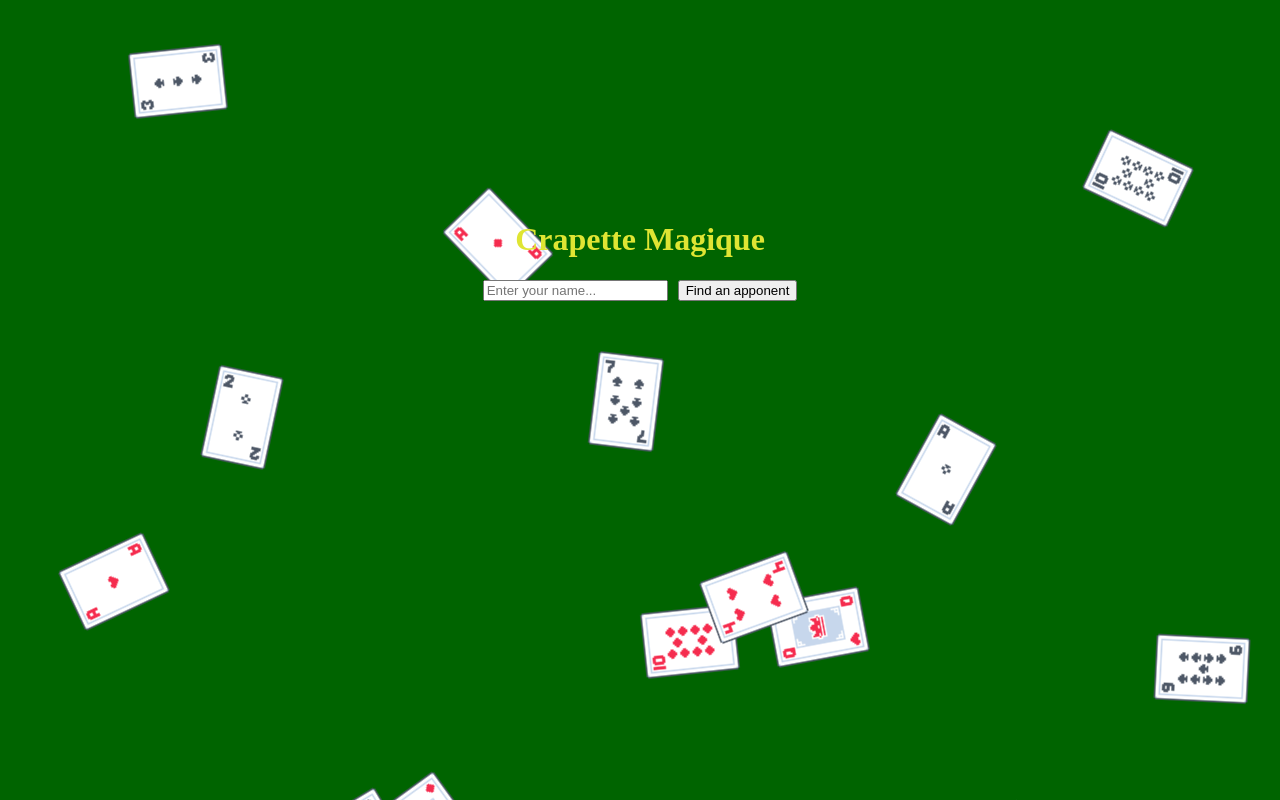
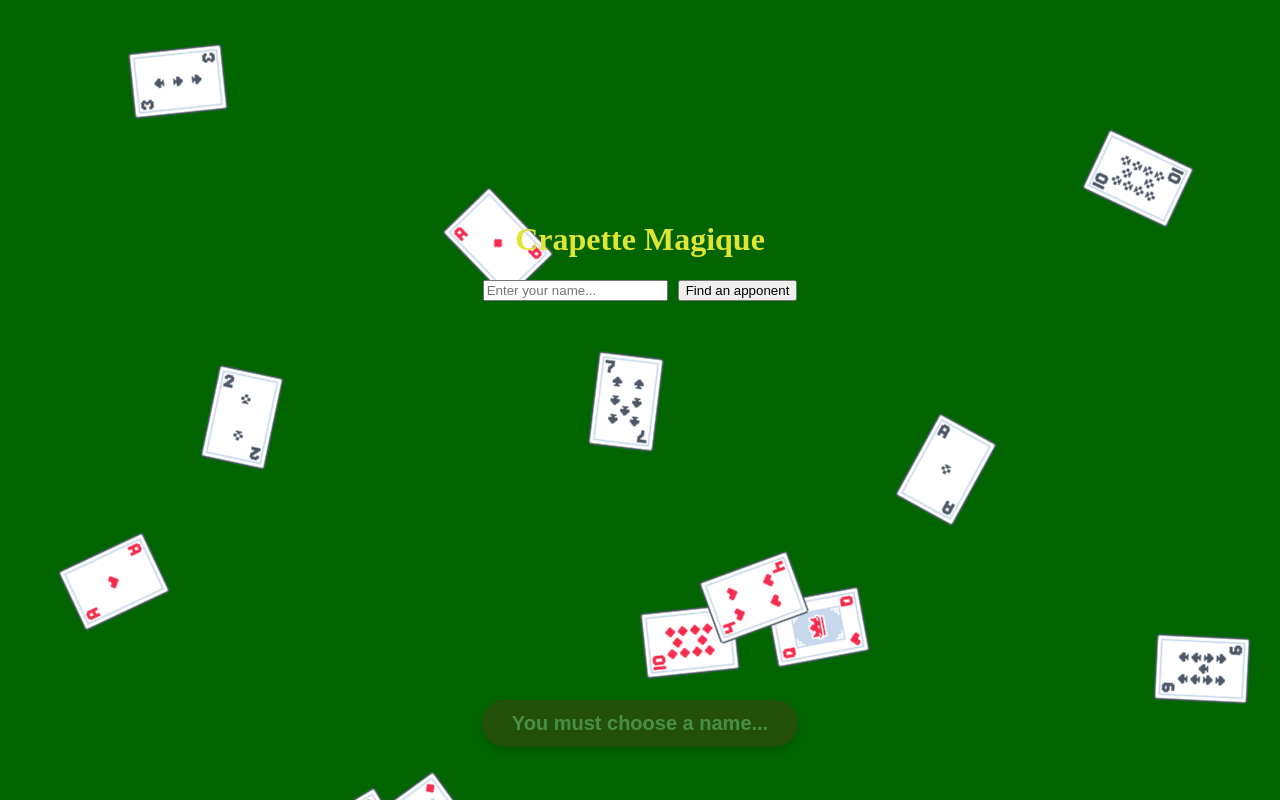
Before and after one commit to jeanduddd/CrapetteMagique, a React (Vite) app in the folder frontend/: page / in a window 1280 px wide. Both pictures are taken after a click on the button "Find an apponent". Built offline with nearby package versions, Linux system fonts and the light colour scheme.

Commit message:
feat : add error handling

```diff
--- a/frontend/src/App.tsx
+++ b/frontend/src/App.tsx
@@ -1,55 +1,84 @@
-import { useState, useEffect } from "react"
-import { io, Socket } from "socket.io-client"
-import MenuScreen from "./screens/menu/MenuScreen"
-import WaitingScreen from "./screens/waiting/WaitingScreen"
-import type { CardData, GameState, PileData } from "@shared/IPlayCard"
-import FullRoomScreen from "./screens/full/FullRoomScreen"
-import WonGameScreen from "./screens/won/WonGameScreen"
-import LostGameScreen from "./screens/lost/LostGameScreen"
-import DefaultWinGameScreen from "./screens/defaultWin/DefaultWinGameScreen"
-import Game from "./screens/game/Game"
+import { useState, useEffect } from "react";
+import { io, Socket } from "socket.io-client";
+import MenuScreen from "./screens/menu/MenuScreen";
+import WaitingScreen from "./screens/waiting/WaitingScreen";
+import type { CardData, GameState, PileData } from "@shared/IPlayCard";
+import FullRoomScreen from "./screens/full/FullRoomScreen";
+import WonGameScreen from "./screens/won/WonGameScreen";
+import LostGameScreen from "./screens/lost/LostGameScreen";
+import DefaultWinGameScreen from "./screens/defaultWin/DefaultWinGameScreen";
+import Game from "./screens/game/Game";
 
-
-function instanciateCard(value: number, symbol: string):CardData{
+function instanciateCard(value: number, symbol: string): CardData {
   const card: CardData = {
     value: value,
-        symbol: symbol
-    }
-    return card
+    symbol: symbol,
+  };
+  return card;
 }
 
-function instanciatePileData(nb: number, cards?: CardData[]):PileData{
+function instanciatePileData(nb: number, cards?: CardData[]): PileData {
   const pile: PileData = {
     cardNumber: nb,
-        cards: cards
-    }
-    return pile
+    cards: cards,
+  };
+  return pile;
 }
 
-export default function App(){
-
-    const [name, setName] = useState<string | null>(sessionStorage.getItem('pseudo'))
+export default function App() {
+  const [name, setName] = useState<string | null>(
+    sessionStorage.getItem("pseudo"),
+  );
 
   const [socket, setSocket] = useState<Socket | null>(() => {
-        const playerId = sessionStorage.getItem('playerId');
-        const name = sessionStorage.getItem('pseudo');
+    const playerId = sessionStorage.getItem("playerId");
+    const name = sessionStorage.getItem("pseudo");
 
     if (playerId) {
-            return io('http://localhost:3001', {
-                auth: { sessionId: playerId, pseudo: name }
+      return io("http://localhost:3001", {
+        auth: { sessionId: playerId, pseudo: name },
       });
     }
     return null;
   });
 
-    const draw: PileData = instanciatePileData(-1,[])
-    const enemyDraw: PileData = instanciatePileData(-1,[])
-    const bin: PileData = instanciatePileData(0,[])
-    const enemyBin: PileData = instanciatePileData(0,[])
-    const crapette: PileData = instanciatePileData(1,[instanciateCard(3,"heart")])
-    const enemyCrapette: PileData = instanciatePileData(1,[instanciateCard(9,"club")])
-    const aces: PileData[] = [instanciatePileData(0), instanciatePileData(1,[instanciateCard(1,"spade")]), instanciatePileData(0), instanciatePileData(0), instanciatePileData(1,[instanciateCard(4,"diamond")]), instanciatePileData(0), instanciatePileData(0), instanciatePileData(0)]
-    const board: PileData[] = [instanciatePileData(3,[instanciateCard(13,"heart"),instanciateCard(12,"club"),instanciateCard(11,"diamond")]),instanciatePileData(0),instanciatePileData(1,[instanciateCard(3,"heart")]),instanciatePileData(0),instanciatePileData(2,[instanciateCard(3,"spade"), instanciateCard(2,"heart")]),instanciatePileData(0),instanciatePileData(1,[instanciateCard(11,"diamond")]),instanciatePileData(1,[instanciateCard(4,"club")])]
+  const draw: PileData = instanciatePileData(-1, []);
+  const enemyDraw: PileData = instanciatePileData(-1, []);
+  const bin: PileData = instanciatePileData(0, []);
+  const enemyBin: PileData = instanciatePileData(0, []);
+  const crapette: PileData = instanciatePileData(1, [
+    instanciateCard(3, "heart"),
+  ]);
+  const enemyCrapette: PileData = instanciatePileData(1, [
+    instanciateCard(9, "club"),
+  ]);
+  const aces: PileData[] = [
+    instanciatePileData(0),
+    instanciatePileData(1, [instanciateCard(1, "spade")]),
+    instanciatePileData(0),
+    instanciatePileData(0),
+    instanciatePileData(1, [instanciateCard(4, "diamond")]),
+    instanciatePileData(0),
+    instanciatePileData(0),
+    instanciatePileData(0),
+  ];
+  const board: PileData[] = [
+    instanciatePileData(3, [
+      instanciateCard(13, "heart"),
+      instanciateCard(12, "club"),
+      instanciateCard(11, "diamond"),
+    ]),
+    instanciatePileData(0),
+    instanciatePileData(1, [instanciateCard(3, "heart")]),
+    instanciatePileData(0),
+    instanciatePileData(2, [
+      instanciateCard(3, "spade"),
+      instanciateCard(2, "heart"),
+    ]),
+    instanciatePileData(0),
+    instanciatePileData(1, [instanciateCard(11, "diamond")]),
+    instanciatePileData(1, [instanciateCard(4, "club")]),
+  ];
 
   const newGameState: GameState = {
     myTurn: true,
@@ -59,121 +88,197 @@ export default function App(){
     enemyBin: enemyBin,
     draw: draw,
     enemyDraw: enemyDraw,
-        aces:aces,
-        board:board
-    }
+    aces: aces,
+    board: board,
+  };
 
   const [gameState, setGameState] = useState<GameState | null>(null); // tester avec newGameState
 
-    const [view, setView] = useState<'MENU' | 'WAITING' | 'GAME' |'FULL' | 'WON' | 'LOST' | 'DEFAULT'>(() => {
-        return gameState ? 'GAME' : 'MENU';
+  const [view, setView] = useState<
+    "MENU" | "WAITING" | "GAME" | "FULL" | "WON" | "LOST" | "DEFAULT"
+  >(() => {
+    return gameState ? "GAME" : "MENU";
   });
 
-    const [playerId, setPlayerId] = useState<null | string>(sessionStorage.getItem('playerId'))
+  const [playerId, setPlayerId] = useState<null | string>(
+    sessionStorage.getItem("playerId"),
+  );
 
   const connectToServer = (playerID: string | null, playerName: string) => {
-        sessionStorage.setItem('pseudo', playerName );
-        const connection = io('http://localhost:3001', {
-            auth: { sessionId: playerID, pseudo: playerName }
+    sessionStorage.setItem("pseudo", playerName);
+    const connection = io("http://localhost:3001", {
+      auth: { sessionId: playerID, pseudo: playerName },
     });
 
     setSocket(connection);
   };
 
+  const [errorMessage, setErrorMessage] = useState<string | null>(null);
+  const [errorVisible, setErrorVisible] = useState<boolean>(false);
+  const [errorKey, setErrorKey] = useState(0);
+
+  const triggerError = (message: string) => {
+    setErrorVisible(false);
+    setErrorMessage(message);
+    setErrorKey((prev) => prev + 1);
+  };
+
+  useEffect(() => {
+    if (errorMessage === null) return;
+
+    const timerShow = setTimeout(() => setErrorVisible(true), 10);
+    const timerVisible = setTimeout(() => setErrorVisible(false), 1000);
+    const timerMessage = setTimeout(() => setErrorMessage(null), 4000);
+
+    return () => {
+      clearTimeout(timerShow);
+      clearTimeout(timerVisible);
+      clearTimeout(timerMessage);
+    };
+  }, [errorKey, errorMessage]);
+
   useEffect(() => {
     if (!socket) return;
 
-        socket.on('session', (donnees) => {
-            sessionStorage.setItem('playerId', donnees.sessionId);
+    socket.on("session", (donnees) => {
+      sessionStorage.setItem("playerId", donnees.sessionId);
     });
 
-        socket.on('wait', () => {
-            setView('WAITING');
+    socket.on("wait", () => {
+      setView("WAITING");
     });
 
-        socket.on('updateBoard', (etatRecu: GameState) => {
+    socket.on("updateBoard", (etatRecu: GameState) => {
       setGameState(etatRecu);
-            setView('GAME');
+      setView("GAME");
     });
 
-        socket.on('roomFull', () => {
-            setView('FULL');
-            sessionStorage.removeItem('playerId')
+    socket.on("roomFull", () => {
+      setView("FULL");
+      sessionStorage.removeItem("playerId");
     });
 
-        socket.on('sessionExpired', () => {
-            //TODO display error message
-            setView('MENU');
+    socket.on("sessionExpired", () => {
+      triggerError("Your session has expired");
+      setView("MENU");
     });
 
-        socket.on('moveError', (message: string) => {
+    socket.on("moveError", (message: string) => {
       console.log(message);
-            //TODO change this to diplay an error in a component (like a chat idk)
-        })
+      triggerError(message);
+    });
 
-        socket.on('won', () => {
-            setView('WON')
-            socket?.disconnect()
-            sessionStorage.removeItem('sessionId')
-            sessionStorage.removeItem('playerId')
-            setName('')
-            setPlayerId(null)
-        })
+    socket.on("won", () => {
+      setView("WON");
+      socket?.disconnect();
+      sessionStorage.removeItem("sessionId");
+      sessionStorage.removeItem("playerId");
+      setName("");
+      setPlayerId(null);
+    });
 
-        socket.on('lost', () => {
-            setView('LOST')
-            socket?.disconnect()
-            sessionStorage.removeItem('sessionId');
-            sessionStorage.removeItem('playerId')
-            setName('');
-            setPlayerId(null)
-        })
+    socket.on("lost", () => {
+      setView("LOST");
+      socket?.disconnect();
+      sessionStorage.removeItem("sessionId");
+      sessionStorage.removeItem("playerId");
+      setName("");
+      setPlayerId(null);
+    });
 
-        socket.on('wonByDefault', () => {
-            setView('DEFAULT')
-            socket?.disconnect()
-            sessionStorage.removeItem('sessionId')
-            sessionStorage.removeItem('playerId')
-            setName('')
-            setPlayerId(null)
-        })
+    socket.on("wonByDefault", () => {
+      setView("DEFAULT");
+      socket?.disconnect();
+      sessionStorage.removeItem("sessionId");
+      sessionStorage.removeItem("playerId");
+      setName("");
+      setPlayerId(null);
+    });
 
     return () => {
-            socket.off('session');
-            socket.off('wait');
-            socket.off('updateBoard');
-            socket.off('roomFull');
-            socket.off('sessionExpired');
-            socket.off('moveError');
-            socket.off('won');
-            socket.off('lost');
-            socket.off('wonByDefault');
+      socket.off("session");
+      socket.off("wait");
+      socket.off("updateBoard");
+      socket.off("roomFull");
+      socket.off("sessionExpired");
+      socket.off("moveError");
+      socket.off("won");
+      socket.off("lost");
+      socket.off("wonByDefault");
     };
   }, [socket]);
 
   const handleClicPlay = () => {
-        if (name?.trim() === '' || name === null) return alert("choose a name !");
-        setView('WAITING');
+    if (name?.trim() === "" || name === null) return triggerError("You must choose a name...")
+    setView("WAITING");
     connectToServer(playerId, name);
   };
 
   const backToMenuAndDisconnect = () => {
-        if (socket){
-            socket.disconnect()
+    if (socket) {
+      socket.disconnect();
     }
-        setSocket(null)
-        setView('MENU')
-    }
+    setSocket(null);
+    setView("MENU");
+  };
 
   return (
     <>
-        {view === 'MENU' && <MenuScreen name={name ?? ''} handleNameChange={setName} handleClick={handleClicPlay}></MenuScreen>}
-        {view === 'WAITING' && <WaitingScreen handleCancel={backToMenuAndDisconnect}></WaitingScreen>}
-        {view === 'FULL' && <FullRoomScreen backToMenu={backToMenuAndDisconnect}></FullRoomScreen>}
-        {view === 'WON' && <WonGameScreen backToMenu={backToMenuAndDisconnect}></WonGameScreen>}
-        {view === 'LOST' && <LostGameScreen backToMenu={backToMenuAndDisconnect}></LostGameScreen>}
-        {view === 'DEFAULT' && <DefaultWinGameScreen backToMenu={backToMenuAndDisconnect}></DefaultWinGameScreen>}
-        {view === 'GAME' && <Game gameState={gameState}></Game>}
+      {
+        <p
+          key={errorKey}
+          style={{
+            position: "absolute",
+            top: "85%",
+            left: "50%",
+            transform: "translate( -50% , 0)",
+
+            pointerEvents: "none",
+            zIndex: 42,
+            opacity: errorVisible === true ? 1 : 0,
+            transition:
+              errorVisible === false
+                ? "opacity 3s ease-in-out"
+                : "opacity 0.2s ease-out",
+
+            color: "#FFFFFF",
+            backgroundColor: "#7F1D1D",
+            padding: "12px 30px",
+            borderRadius: "30px",
+            boxShadow: "0 4px 6px rgba(0,0,0,0.5)",
+            fontWeight: "bold",
+            fontFamily: "sans-serif",
+            fontSize: 20,
+          }}
+        >
+          {errorMessage}
+        </p>
+      }
+      {view === "MENU" && (
+        <MenuScreen
+          name={name ?? ""}
+          handleNameChange={setName}
+          handleClick={handleClicPlay}
+        ></MenuScreen>
+      )}
+      {view === "WAITING" && (
+        <WaitingScreen handleCancel={backToMenuAndDisconnect}></WaitingScreen>
+      )}
+      {view === "FULL" && (
+        <FullRoomScreen backToMenu={backToMenuAndDisconnect}></FullRoomScreen>
+      )}
+      {view === "WON" && (
+        <WonGameScreen backToMenu={backToMenuAndDisconnect}></WonGameScreen>
+      )}
+      {view === "LOST" && (
+        <LostGameScreen backToMenu={backToMenuAndDisconnect}></LostGameScreen>
+      )}
+      {view === "DEFAULT" && (
+        <DefaultWinGameScreen
+          backToMenu={backToMenuAndDisconnect}
+        ></DefaultWinGameScreen>
+      )}
+      {view === "GAME" && <Game gameState={gameState}></Game>}
     </>
-    )
+  );
 }
```
Lines whose indentation alone changed are shown as unchanged.
